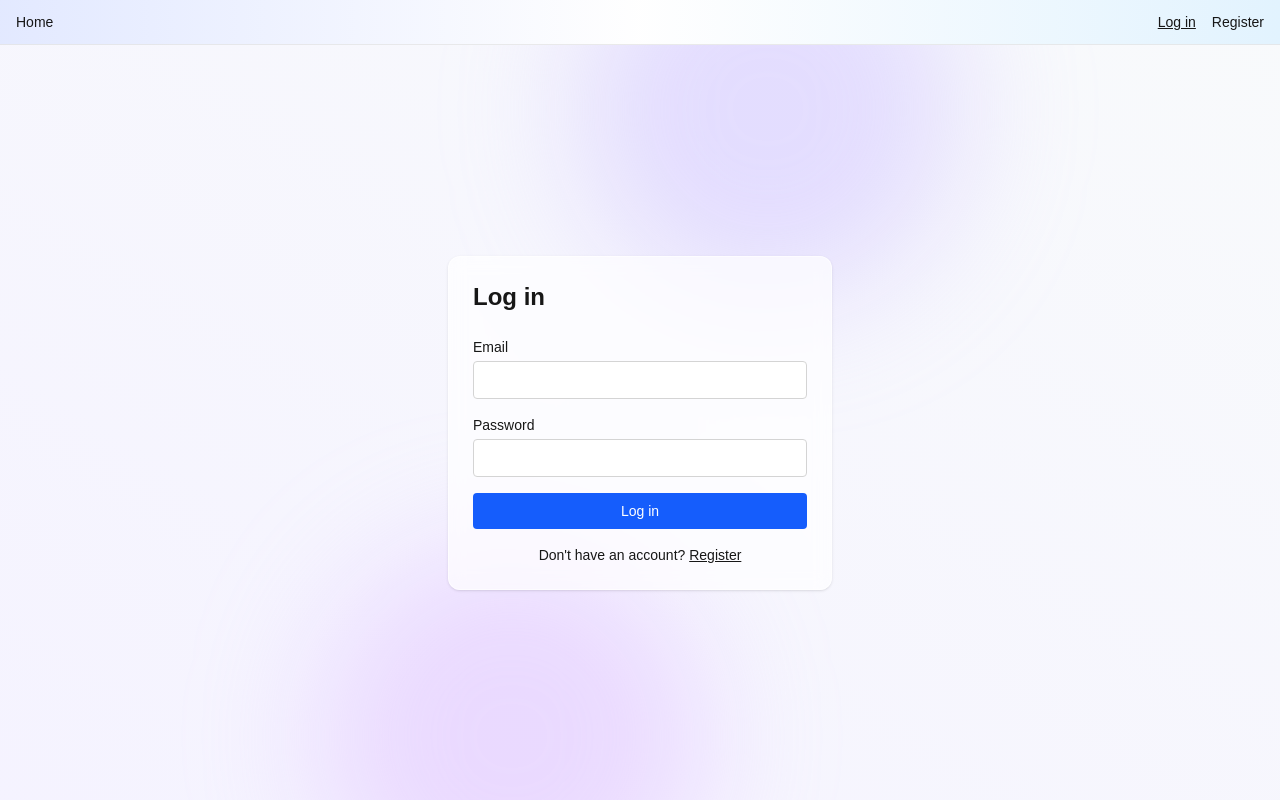
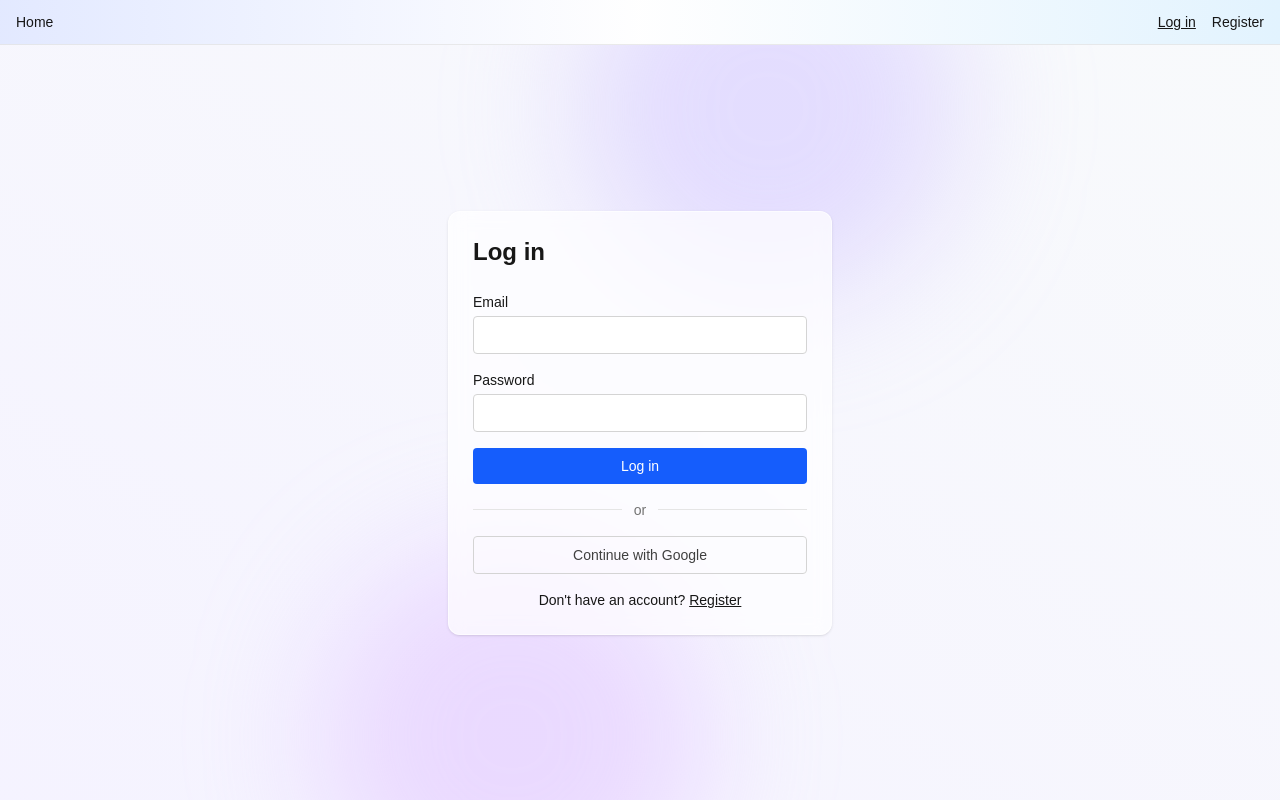
Before and after one commit to Oleksandr-Perekhrest/authkit-next-express, a Next.js app in the folder apps/web/: page /login in a window 1280 px wide. Built offline with nearby package versions, Linux system fonts and the light colour scheme; no server answers.

Commit message:
feat(web): google sign-in button and error messages

```diff
--- a/apps/web/src/app/login/login-form.tsx
+++ b/apps/web/src/app/login/login-form.tsx
@@ -2,6 +2,7 @@
 
 // outsource dependencies
 import Link from "next/link";
+import { useState } from "react";
 import { useForm } from "react-hook-form";
 import { useRouter } from "next/navigation";
 import { loginSchema } from "@authkit/shared";
@@ -13,10 +14,18 @@ import { apiFetch } from "@/lib/api-client";
 import TextField from "@/components/text-field";
 import { applyApiError } from "@/lib/form-errors";
 import { useAuth } from "@/components/auth-provider";
+import GoogleSignInButton from "@/components/google-sign-in-button";
 
-export default function LoginForm() {
+export default function LoginForm({
+    googleError: initialGoogleError,
+}: {
+    googleError: string | null;
+}) {
     const router = useRouter();
     const { setUser } = useAuth();
+    const [googleError, setGoogleError] = useState<string | null>(
+        initialGoogleError,
+    );
     const {
         register,
         handleSubmit,
@@ -25,6 +34,7 @@ export default function LoginForm() {
     } = useForm<LoginInput>({ resolver: zodResolver(loginSchema) });
 
     async function onSubmit(data: LoginInput) {
+        setGoogleError(null);
         try {
             const response = await apiFetch<UserResponse>("/auth/login", {
                 method: "POST",
@@ -46,6 +56,14 @@ export default function LoginForm() {
             noValidate
             className="flex flex-col gap-4"
         >
+            {googleError && (
+                <p
+                    role="alert"
+                    className="text-sm text-red-600 dark:text-red-400"
+                >
+                    {googleError}
+                </p>
+            )}
             <TextField
                 label="Email"
                 id="email"
@@ -77,6 +95,12 @@ export default function LoginForm() {
             >
                 {isSubmitting ? "Logging in…" : "Log in"}
             </button>
+            <div className="flex items-center gap-3">
+                <div className="h-px flex-1 bg-neutral-200 dark:bg-neutral-700" />
+                <span className="text-sm text-neutral-500">or</span>
+                <div className="h-px flex-1 bg-neutral-200 dark:bg-neutral-700" />
+            </div>
+            <GoogleSignInButton />
             <p className="text-center text-sm">
                 Don&apos;t have an account?{" "}
                 <Link href="/register" className="underline">
--- a/apps/web/src/app/login/page.tsx
+++ b/apps/web/src/app/login/page.tsx
@@ -1,5 +1,6 @@
 // outsource dependencies
 import type { Metadata } from "next";
+import { GOOGLE_AUTH_ERRORS } from "@authkit/shared";
 
 // local dependencies
 import LoginForm from "./login-form";
@@ -7,14 +8,35 @@ import GradientBackground from "@/components/gradient-background";
 
 export const metadata: Metadata = { title: "Log in" };
 
-export default function LoginPage() {
+const googleErrorMessages: Record<string, string> = {
+    [GOOGLE_AUTH_ERRORS.failed]: "Google sign-in failed. Please try again.",
+    [GOOGLE_AUTH_ERRORS.cancelled]: "Google sign-in was cancelled.",
+    [GOOGLE_AUTH_ERRORS.invalid_state]:
+        "Your sign-in session expired. Please try again.",
+    [GOOGLE_AUTH_ERRORS.email_unverified]:
+        "Your Google email address is not verified.",
+    [GOOGLE_AUTH_ERRORS.account_exists]:
+        "An account with this email already exists. Log in with your password.",
+};
+
+export default async function LoginPage({
+    searchParams,
+}: {
+    searchParams: Promise<{ [key: string]: string | string[] | undefined }>;
+}) {
+    const { error } = await searchParams;
+    const errorCode = typeof error === "string" ? error : undefined;
+    const googleError = errorCode
+        ? (googleErrorMessages[errorCode] ?? null)
+        : null;
+
     return (
         <main className="relative isolate flex flex-1 overflow-hidden">
             <GradientBackground variant="login" />
             <div className="flex flex-1 items-center justify-center px-4 py-16">
                 <div className="w-full max-w-sm space-y-6 rounded-xl border border-white/60 bg-white/70 p-6 shadow-sm backdrop-blur-sm dark:border-neutral-700/60 dark:bg-neutral-900/70">
                     <h1 className="text-2xl font-semibold">Log in</h1>
-                    <LoginForm />
+                    <LoginForm googleError={googleError} />
                 </div>
             </div>
         </main>
--- a/apps/web/src/app/register/register-form.tsx
+++ b/apps/web/src/app/register/register-form.tsx
@@ -13,6 +13,7 @@ import { apiFetch } from "@/lib/api-client";
 import TextField from "@/components/text-field";
 import { applyApiError } from "@/lib/form-errors";
 import { useAuth } from "@/components/auth-provider";
+import GoogleSignInButton from "@/components/google-sign-in-button";
 
 export default function RegisterForm() {
     const router = useRouter();
@@ -88,6 +89,12 @@ export default function RegisterForm() {
             >
                 {isSubmitting ? "Registering…" : "Register"}
             </button>
+            <div className="flex items-center gap-3">
+                <div className="h-px flex-1 bg-neutral-200 dark:bg-neutral-700" />
+                <span className="text-sm text-neutral-500">or</span>
+                <div className="h-px flex-1 bg-neutral-200 dark:bg-neutral-700" />
+            </div>
+            <GoogleSignInButton />
             <p className="text-center text-sm">
                 Already have an account?{" "}
                 <Link href="/login" className="underline">
--- /dev/null
+++ b/apps/web/src/components/google-sign-in-button.tsx
@@ -0,0 +1,10 @@
+export default function GoogleSignInButton() {
+    return (
+        <a
+            href="/api/auth/google"
+            className="block w-full rounded border border-neutral-300 py-2 text-center text-sm font-medium text-neutral-700 hover:bg-neutral-50 dark:border-neutral-600 dark:text-neutral-200 dark:hover:bg-neutral-800"
+        >
+            Continue with Google
+        </a>
+    );
+}
```
